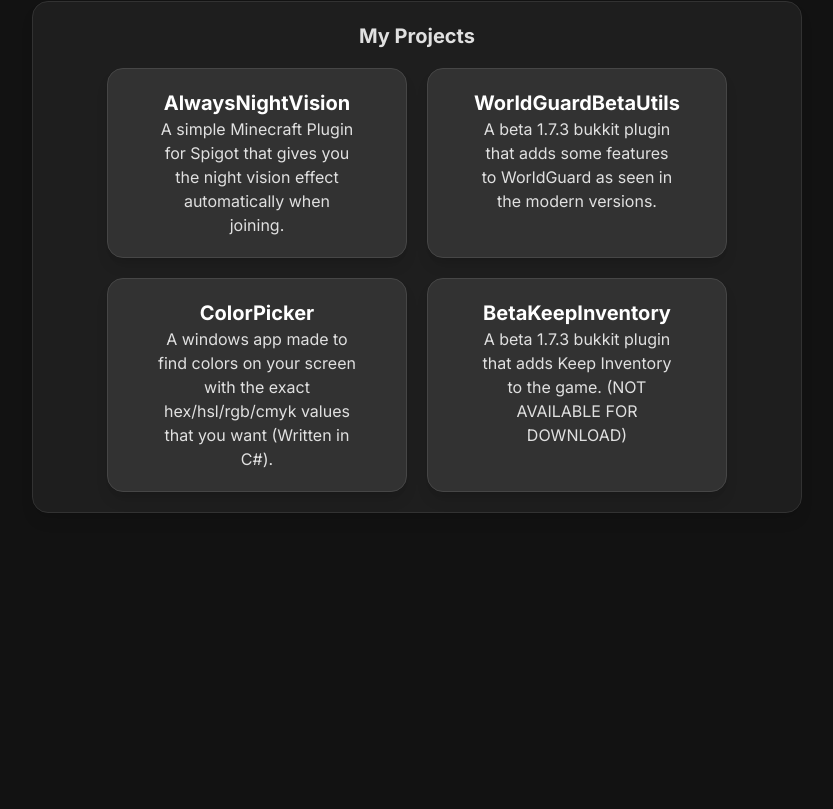
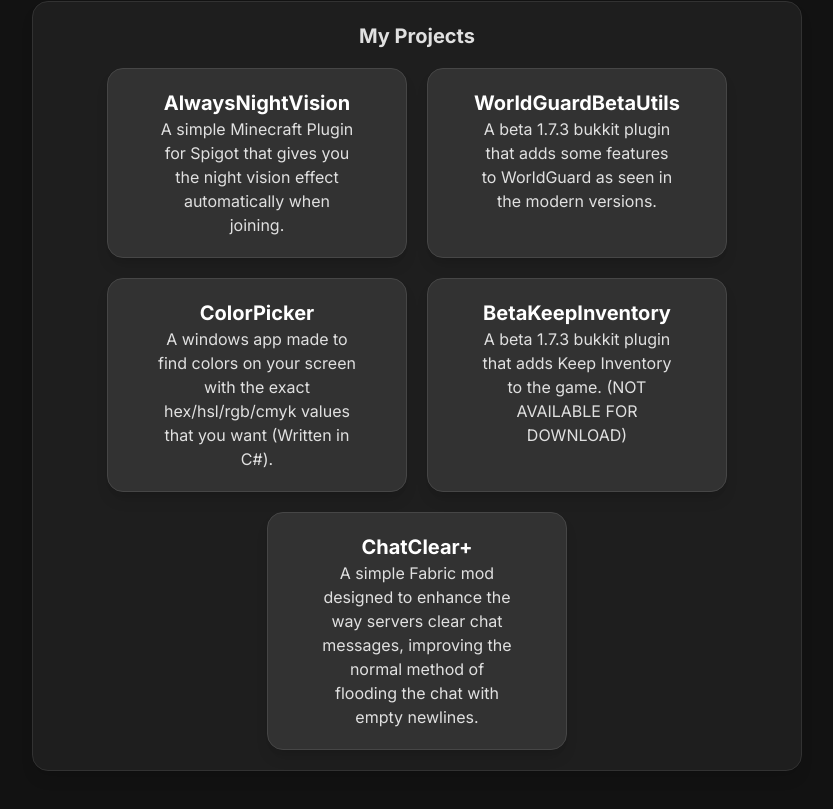
Before and after one commit to Thepuppetqueen57/lncvrt-Website, a Next.js app: page / in a window 1280 px wide. Shown: the part 273-1082 px from the top of the page, without its empty margins (223-1056 px from the left). Before the commit the page ends 830 px from the top, so only its background shows below. Built offline with nearby package versions, Linux system fonts and the light colour scheme.

Commit message:
Add CC+ Project Info (Forgot last time)

```diff
--- a/app/page.tsx
+++ b/app/page.tsx
@@ -40,6 +40,14 @@
               <p>A beta 1.7.3 bukkit plugin that adds Keep Inventory to the game. (NOT AVAILABLE FOR DOWNLOAD)</p>
             </div>
           </div>
+          <div className="project-card">
+            <h3>
+              <a draggable="false" href="https://github.com/Lncvrt/chat-clear-plus" target="_blank" rel="noopener noreferrer" className='underline-animation'>ChatClear+</a>
+            </h3>
+            <div className="project-description">
+              <p>A simple Fabric mod designed to enhance the way servers clear chat messages, improving the normal method of flooding the chat with empty newlines.</p>
+            </div>
+          </div>
         </div>
       </section>
     </div>
```
